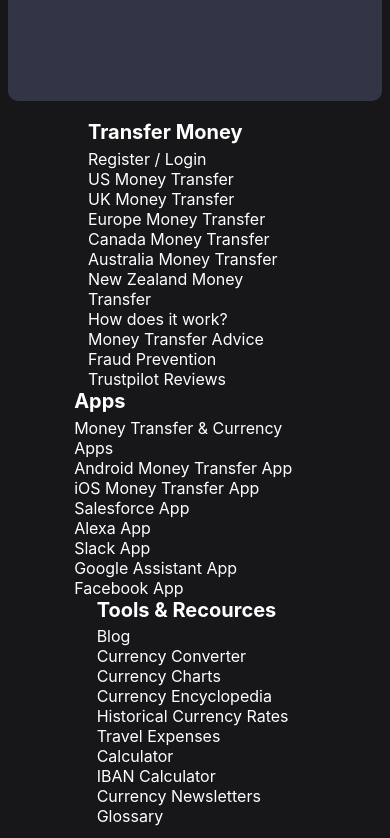
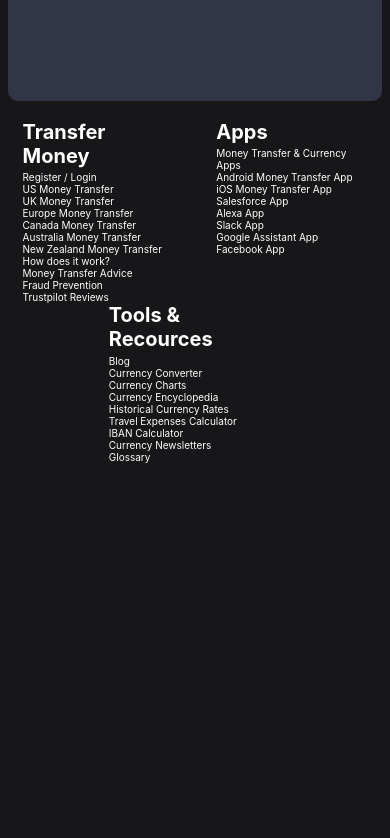
Before and after one commit to kursadsahin0/crypto, a React (Create React App) app: page / in a window 390 px wide. Shown: the part 2670-3508 px from the top of the page. After the commit the page ends 3145 px from the top, so only its background shows below. Built offline with nearby package versions, Linux system fonts and the light colour scheme; no server answers.

Commit message:
Update Footer.css

```diff
--- a/src/styles/Footer.css
+++ b/src/styles/Footer.css
@@ -16,3 +16,8 @@
     margin-top: 5%;
     margin-bottom: 3%;
 }
+@media screen and (max-width:440px) {
+    ul li{
+        font-size: 10px;
+    }
+}
```
